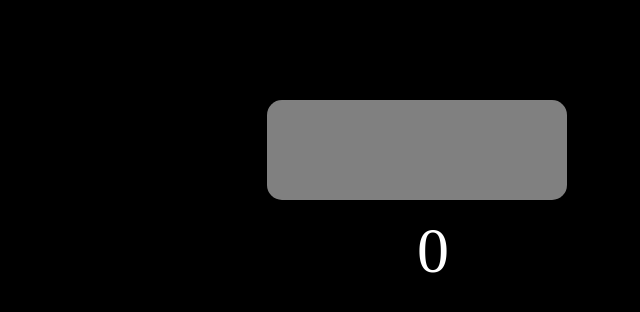
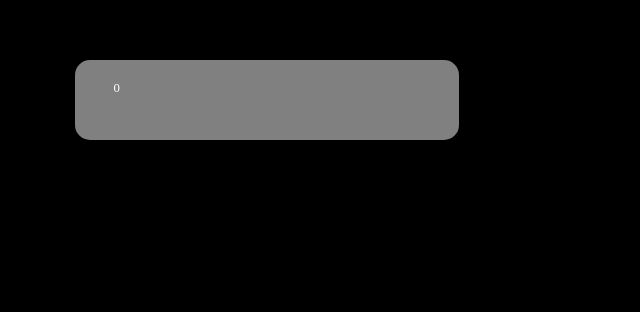
Before and after one commit to turtletown73/Spacebar, a plain HTML site: page index.html in a window 1280 px wide. Shown: the part 300-612 px from the top of the page, without its empty margins (373-1013 px from the left). Drawn offline with Linux system fonts and the light colour scheme.

Commit message:
Update style.css

```diff
--- a/style.css
+++ b/style.css
@@ -7,18 +7,16 @@ body {
   background-color: gray;
   border-radius: 15px;
   margin: auto;
-  width: 300px;
-  height: 100px;
-  top: 50%;
-  left: 50%;
+  width: 30%;
+  height: 10%;
+  top: 45%;
+  left: 35%;
 }
 
 #counter {
   position: absolute;
   color: white;
-  text-align: center;
-  vertical-align: baseline;
-  top: 50%;
-  left: 50%;
-  font-size: 64px;
+  top: 10%;
+  left: 10%;
+  font-size: 80%;
 }
```
